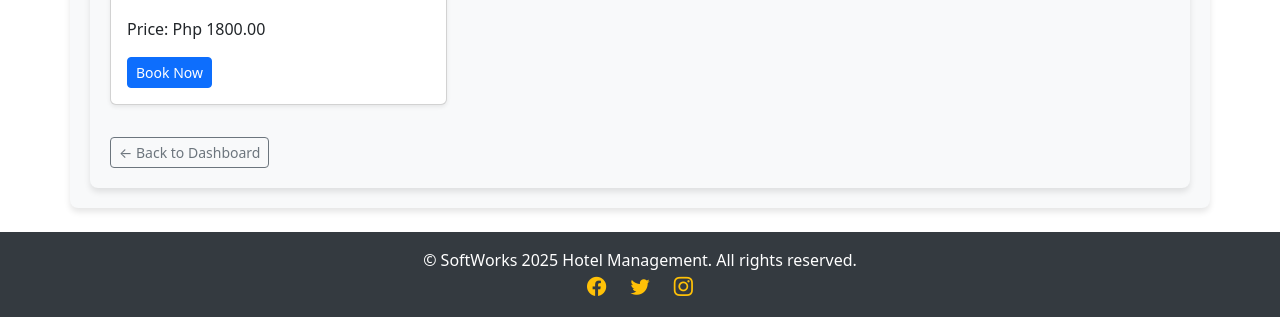
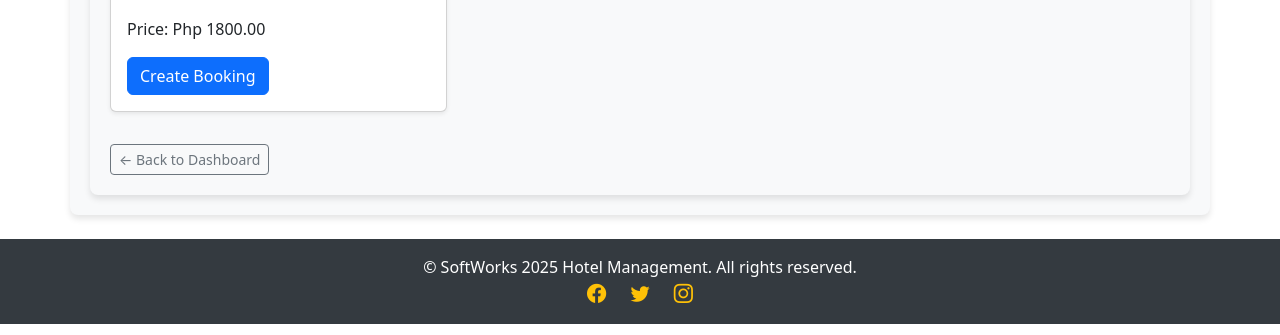
Before and after one commit to gemi-dot/hotel_abgao, a Django app: page /rooms/vacant/ in a window 1280 px wide. Shown: the part 349-684 px from the top of the page. Run offline with Django 4.2, Linux system fonts and the light colour scheme; data comes from the database, SQL or seed files in the repository; both versions use the stored data as it was after the commit.

Commit message:
Update project with latest changes

```diff
--- a/hotel/templates/hotel/vacant_rooms.html
+++ b/hotel/templates/hotel/vacant_rooms.html
@@ -30,7 +30,8 @@
                         <h5 class="card-title">Room {{ room.number }}</h5>
                         <p class="card-text">Type: {{ room.get_type_display }}</p>
                         <p class="card-text">Price: Php {{ room.price }}</p>
-                        <a href="{% url 'booking_create' %}?room_id={{ room.id }}" class="btn btn-primary btn-sm">Book Now</a>
+
+                        <a href="{% url 'create_booking' %}" class="btn btn-primary">Create Booking</a>
                     </div>
                 </div>
             </div>
--- a/hotel/urls.py
+++ b/hotel/urls.py
@@ -16,7 +16,8 @@ urlpatterns = [
 
     # Bookings
     path('bookings/', views.booking_list, name='booking_list'),
-    path('booking/create/', create_booking, name='create_booking'),  # Use the new booking creation view
+
+    path('booking/create/', create_booking, name='create_booking'),
     path('bookings/<int:pk>/', views.booking_detail, name='booking_detail'),
     path('bookings/<int:booking_id>/edit/', views.booking_edit, name='booking_edit'),
     path('bookings/<int:pk>/delete/', views.booking_delete, name='booking_delete'),
@@ -24,7 +25,8 @@ urlpatterns = [
     path('bookings/<int:pk>/toggle-check-in/', views.toggle_check_in, name='toggle_check_in'),
     path('bookings/<int:booking_id>/mark-paid/', views.mark_as_paid, name='mark_as_paid'),
 
-    # Payments
+    # filepath: /Users/macbookpro/hotel_abgao/hotel/urls.py
+
     path('bookings/<int:booking_id>/payment/', views.create_payment, name='create_payment'),
 
     # Reports
--- a/hotel/views.py
+++ b/hotel/views.py
@@ -4,6 +4,8 @@ from datetime import datetime, timedelta
 from django.shortcuts import render, get_object_or_404, redirect
 from django.contrib.auth.decorators import login_required
 from django.utils import timezone
+
+from django.utils.timezone import now
 import uuid
 
 from django.contrib import messages
@@ -429,8 +431,18 @@ def create_payment(request, booking_id):
     return render(request, 'hotel/create_payment.html', {'form': form, 'booking': booking})
 
 
+
+@login_required
 def toggle_check_in(request, pk):
     booking = get_object_or_404(Booking, pk=pk)
-    booking.is_checked_in = not booking.is_checked_in  # Toggle the check-in status
-    booking.save()
+    today = now().date()
+
+    # Restrict check-in toggle to valid dates
+    if today >= booking.check_in and today <= booking.check_out:
+        booking.is_checked_in = not booking.is_checked_in  # Toggle the check-in status
+        booking.save()
+        messages.success(request, f"Booking #{booking.id} check-in status updated.")
+    else:
+        messages.error(request, f"Booking #{booking.id} cannot be checked in. Invalid date range.")
+
     return redirect('booking_list')  # Redirect back to the booking list
```
Also changed, not shown: hotel/templates/hotel/booking_list.html (+17 -28 lines), db.sqlite3, hotel/migrations/0004_alter_booking_total_price_alter_guest_address_and_more.py (added).
